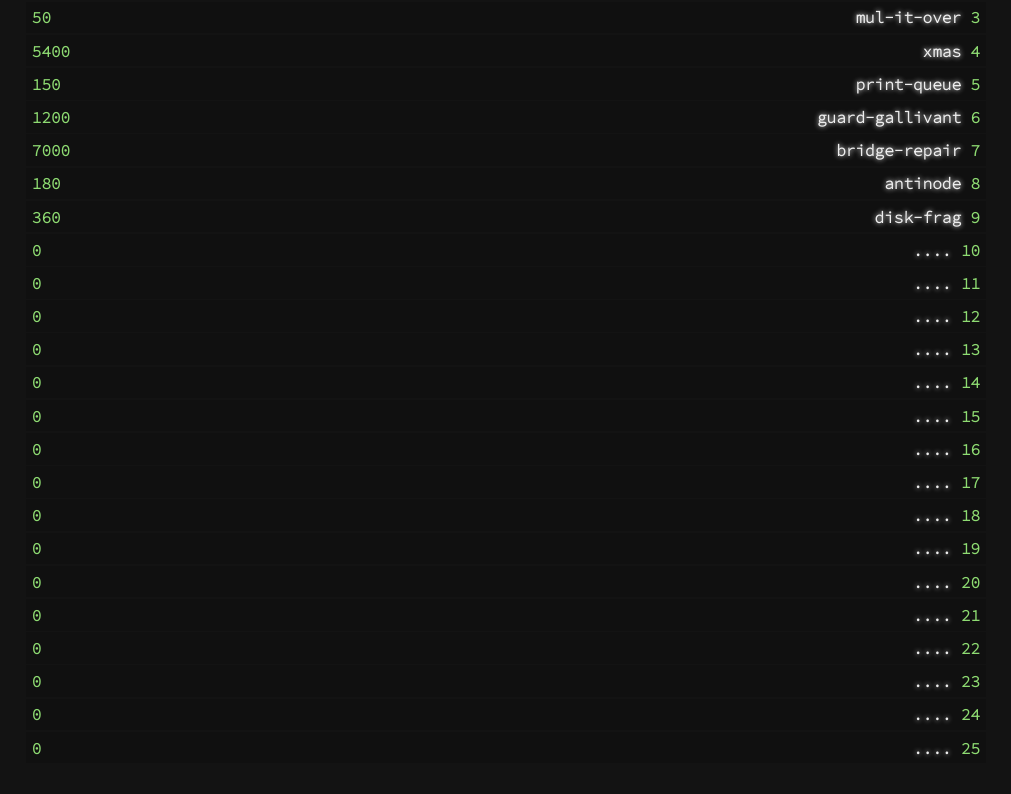
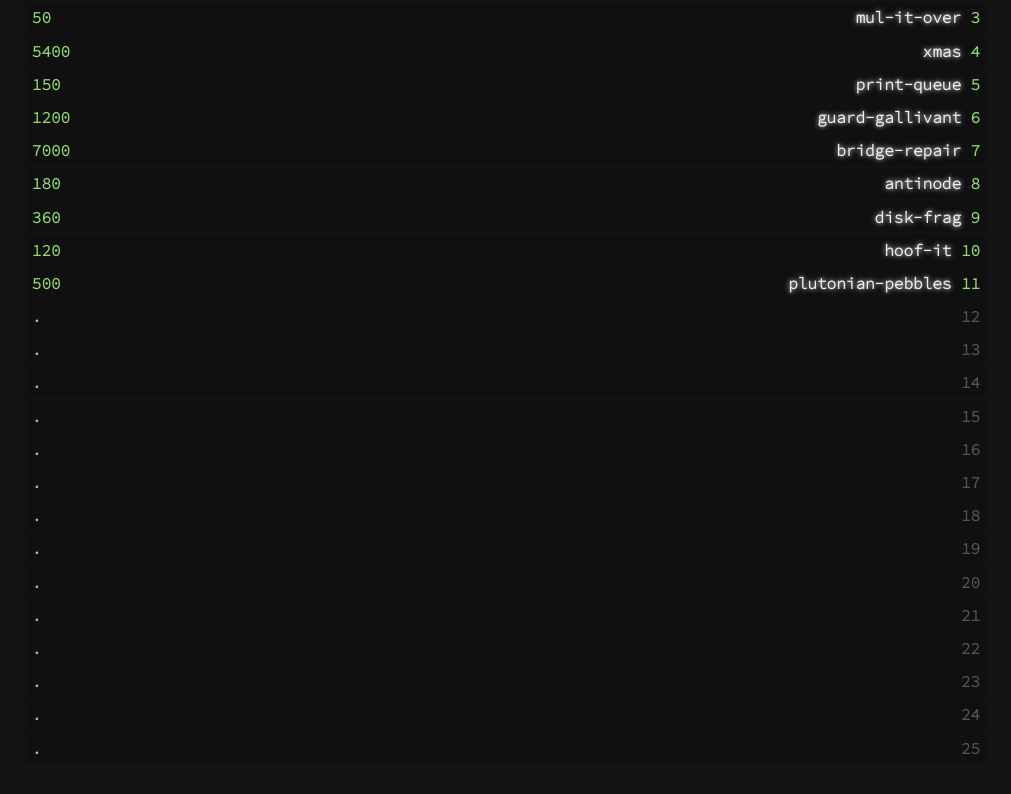
Before and after one commit to an-alch3mist/Advent, a plain HTML site: page index.html in a window 1280 px wide. Shown: the whole page, without its empty margins (134-1145 px from the left). Drawn offline with Linux system fonts and the light colour scheme.

Commit message:
Add files via upload
INIT  // update for . time
static/style.css update for inactive

```diff
--- a/root/INIT.js
+++ b/root/INIT.js
@@ -1,41 +1,40 @@
 function _A()
 {
+	console.log("Advent", LOC);
 	for(let year of LOC.YEAR)
 		for(let file of year.FILES)
 		{
-			/*let a = document.createElement("a");
-			a.setAttribute("class", "link");
-			a.setAttribute("target", "blank");
-
-			let span_desc = document.createElement("span");
-			span_desc.setAttribute("class", "desc");
-
-			let file_time = file.time.toString().padStart(4, ' ');
-			span_desc.innerHTML = `${file_time} .... <l>${file.desc}</l> ${file.day}`;
-
-			// ./2024-1/Day-4-xmas/index-xmas.html
-			a.setAttribute(
-				"href",
-				`./${year.val}-1/Day-${file.day}-${file.desc}/index-${file.desc}.html`
-			);
-
-			a.appendChild(span_desc);
-			query(".link-holder").appendChild(a);*/
-
+	    	// a
 			let a = document.createElement("a");
 		    a.classList.add("link");
+
 		    a.setAttribute(
 				"href",
 				`./${year.val}/Day-${file.day}-${file.desc}/index-${file.desc}.html`
 			);
+			a.setAttribute("target", "_blank");
 
+	    	// time
 		    let timeSpan = document.createElement("span");
 		    timeSpan.classList.add("time");
 		    timeSpan.innerHTML = file.time;
 
+	    	// desc
 		    let descSpan = document.createElement("span");
 		    descSpan.classList.add("desc");
 		    descSpan.innerHTML = `<l>${file.desc}</l> ${file.day}`;
+
+		    if(file.time == '.')
+		    {
+		    	// a
+				a.setAttribute("target", "_self");
+			    a.classList.add("link-inactive");
+			    a.setAttribute("href", `#`);
+
+		    	// desc
+		    	descSpan.innerHTML = `${file.day}`;
+			   	descSpan.classList.add("desc-inactive");
+		    }
 
 		    a.appendChild(timeSpan);
 		    a.appendChild(descSpan);
@@ -43,25 +42,6 @@ function _A()
 		}
 }
 
-/*
-50 .... mul-it-over 3
-5400 .... xmas 4
-150 .... print-queue 5
-1200 .... guard-gallivant 6
-7000 .... bridge-repair 7
-180 .... antinode 8
-360 .... disk-frag 9
-
-
-50 	  .... mul-it-over 3
-5400  .... xmas 4
-150   .... print-queue 5
-1200  .... guard-gallivant 6
-7000  .... bridge-repair 7
-180   .... antinode 8
-360   .... disk-frag 9
-
-*/
 
 function query(str)
 {
--- a/root/LOC.js
+++ b/root/LOC.js
@@ -6,33 +6,42 @@ let LOC =
 			FILES:
 			[
 
-				{ day:  "3", time:   50, done: 2, desc: "mul-it-over" },
-				{ day:  "4", time: 5400, done: 2, desc: "xmas" },
-				{ day:  "5", time:  150, done: 2, desc: "print-queue" },
-				{ day:  "6", time: 1200, done: 2, desc: "guard-gallivant" },
-				{ day:  "7", time: 7000, done: 2, desc: "bridge-repair" },
-				{ day:  "8", time:  180, done: 2, desc: "antinode" },
-				{ day:  "9", time:  360, done: 2, desc: "disk-frag" },
-				{ day: "10", time:  000, done: 0, desc: "...." },
-				{ day: "11", time:  000, done: 0, desc: "...." },
-				{ day: "12", time:  000, done: 0, desc: "...." },
-				{ day: "13", time:  000, done: 0, desc: "...." },
-				{ day: "14", time:  000, done: 0, desc: "...." },
-				{ day: "15", time:  000, done: 0, desc: "...." },
-				{ day: "16", time:  000, done: 0, desc: "...." },
-				{ day: "17", time:  000, done: 0, desc: "...." },
-				{ day: "18", time:  000, done: 0, desc: "...." },
-				{ day: "19", time:  000, done: 0, desc: "...." },
-				{ day: "20", time:  000, done: 0, desc: "...." },
-				{ day: "21", time:  000, done: 0, desc: "...." },
-				{ day: "22", time:  000, done: 0, desc: "...." },
-				{ day: "23", time:  000, done: 0, desc: "...." },
-				{ day: "24", time:  000, done: 0, desc: "...." },
-				{ day: "25", time:  000, done: 0, desc: "...."	},
+				{ day:  3, time: "  50", done: 2, desc: "mul-it-over" },
+				{ day:  4, time: "5400", done: 2, desc: "xmas" },
+				{ day:  5, time: " 150", done: 2, desc: "print-queue" },
+				{ day:  6, time: "1200", done: 2, desc: "guard-gallivant" },
+				{ day:  7, time: "7000", done: 2, desc: "bridge-repair" },
+				{ day:  8, time: " 180", done: 2, desc: "antinode" },
+				{ day:  9, time: " 360", done: 2, desc: "disk-frag" },
+				{ day: 10, time: " 120", done: 2, desc: "hoof-it" },
+				{ day: 11, time: " 500", done: 2, desc: "plutonian-pebbles" },
+				{ day: 12, time:    ".", done: 0, desc: "...." },
+				{ day: 13, time:    ".", done: 0, desc: "...." },
+				{ day: 14, time:    ".", done: 0, desc: "...." },
+				{ day: 15, time:    ".", done: 0, desc: "...." },
+				{ day: 16, time:    ".", done: 0, desc: "...." },
+				{ day: 17, time:    ".", done: 0, desc: "...." },
+				{ day: 18, time:    ".", done: 0, desc: "...." },
+				{ day: 19, time:    ".", done: 0, desc: "...." },
+				{ day: 20, time:    ".", done: 0, desc: "...." },
+				{ day: 21, time:    ".", done: 0, desc: "...." },
+				{ day: 22, time:    ".", done: 0, desc: "...." },
+				{ day: 23, time:    ".", done: 0, desc: "...." },
+				{ day: 24, time:    ".", done: 0, desc: "...." },
+				{ day: 25, time:    ".", done: 0, desc: "...." },
 			],
 		},
 
+		{ 	val: 2023,
+			FILES:
+			[
+				// { day: 1, time: "   .", done: 0, desc: "...." },
+				//
+			],
+		},
 	],
+
+
 };
 
 
--- a/root/static/style.css
+++ b/root/static/style.css
@@ -8,6 +8,7 @@
 	--white: #eaeaea;
 	--border: #aaa;
 	--hover: #101510;
+	--inactive: #555555;
 
 	--code: #aeaeae;
 
@@ -129,11 +130,9 @@ textarea
 
 
 /*	user-select: none;*/
-
 /*	border: 1px solid var(--border);*/
 /*	box-shadow: rgba(0, 0, 0, 1) 0px 0 18px 6px;*/
 /*	z-index: 100;*/
-
 /*	animation: blink-border 4s ease-in-out infinite;*/
 
 
@@ -155,13 +154,20 @@ textarea
 
 	text-decoration: none;
     background-color: var(--black);
-    border: 0.5px dotted transparent;
+    border: 0.5px dashed transparent;
 }
 
 
 .link:hover
 {
     border: 0.5px dashed var(--g) ;
+	background-color: var(--hover);
+}
+
+
+.link-inactive:hover
+{
+	border: 0.5px dashed var(--r) ;
 	background-color: var(--hover);
 }
 
@@ -182,6 +188,8 @@ textarea
     text-align: right; /* Right align the description */
 }
 
+.desc-inactive
+{ color: var(--inactive); }
 
 
 
```
